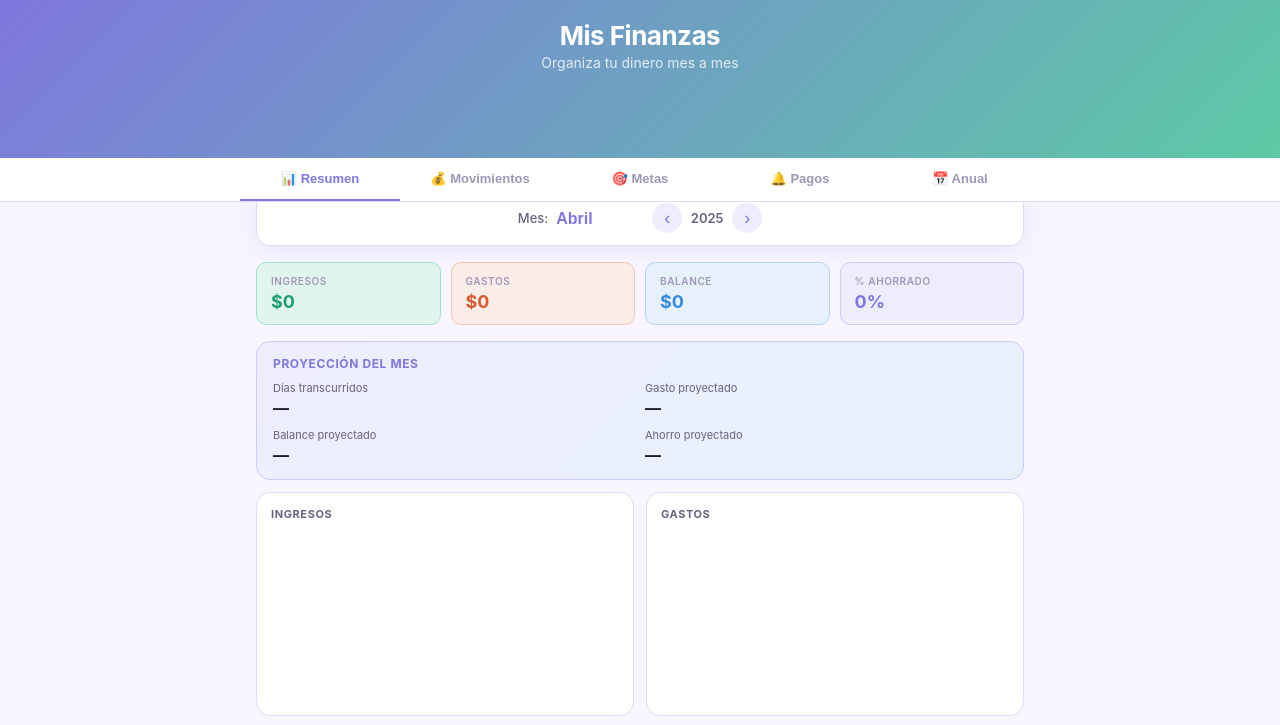
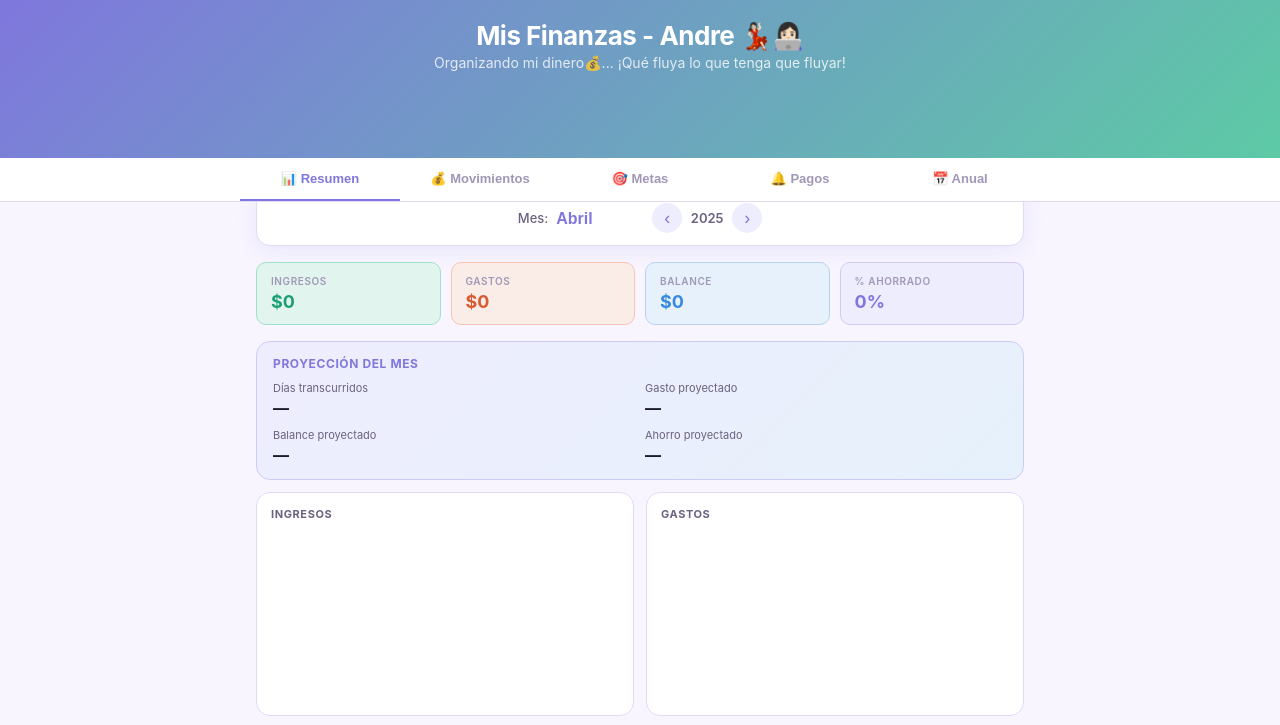
Before and after one commit to iramirezrozo-bot/finanzas, a plain HTML site: page index.html in a window 1280 px wide. Shown: the top 725 px of the page. Drawn offline with nearby package versions, Linux system fonts and the light colour scheme; no server answers.

Commit message:
Update index.html

```diff
--- a/index.html
+++ b/index.html
@@ -205,15 +205,15 @@ body {
 <body>
 
 <div class="loader-overlay" id="loader">
-  <div class="loader-logo">💃</div>
-  <div class="loader-title">Mis Finanzas</div>
+  <div class="loader-logo">💰</div>
+  <div class="loader-title">Cargando las finanzas de Andre 💃🏻👩🏻‍💻</div>
   <div class="loader-sub">Conectando con la nube...</div>
   <div class="spinner"></div>
 </div>
 
 <div class="top-banner">
-  <h1>Mis Finanzas</h1>
-  <p>Organiza tu dinero mes a mes</p>
+  <h1>Mis Finanzas - Andre 💃🏻👩🏻‍💻</h1>
+  <p>Organizando mi dinero💰... ¡Qué fluya lo que tenga que fluyar!</p>
   <div class="sync-badge" id="sync-badge"><span class="sync-dot" id="sync-dot"></span><span id="sync-text">Sincronizado</span></div>
 </div>
 
```
